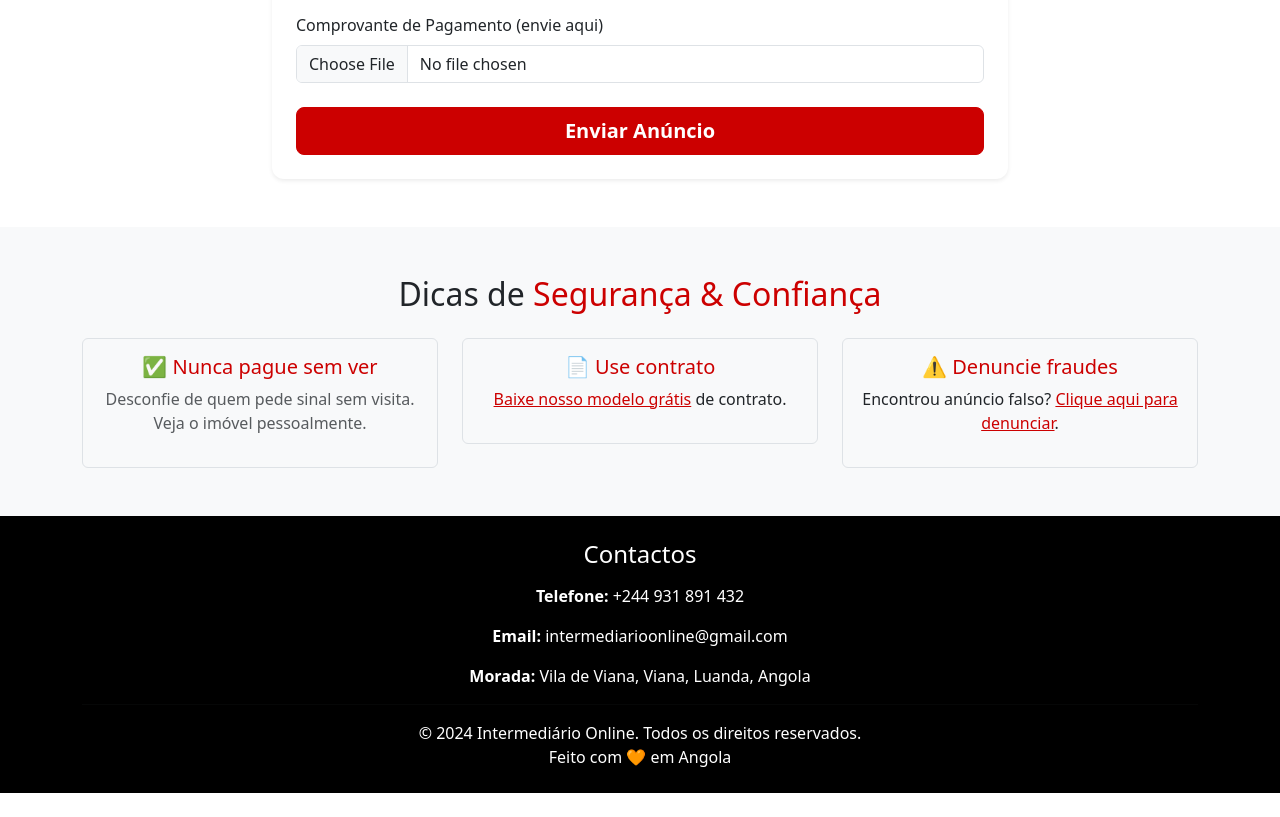
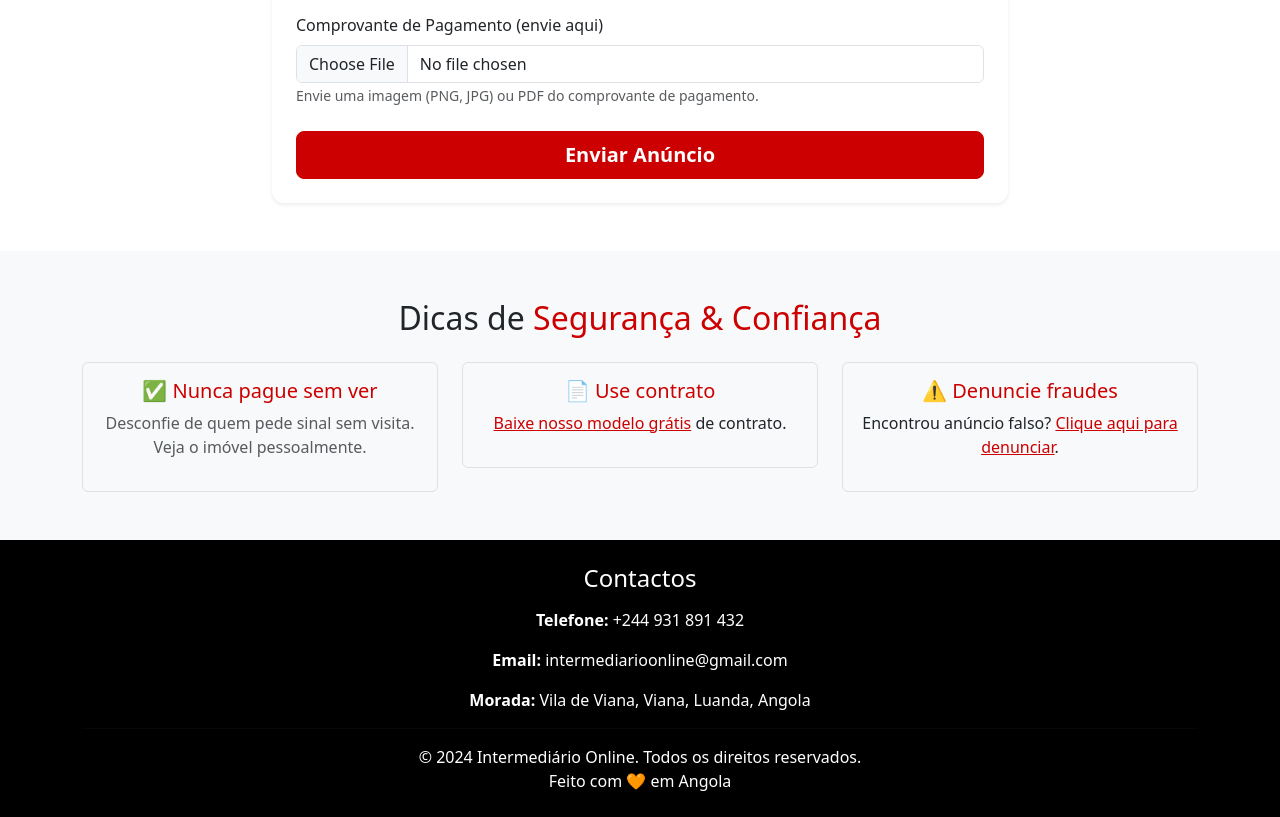
Before and after one commit to Mandante22/publico, a plain HTML site: page publico/index.html in a window 1280 px wide. Shown: the part 3534-4351 px from the top of the page. Before the commit the page ends 4327 px from the top, so only its background shows below. Drawn offline with nearby package versions, Linux system fonts and the light colour scheme; no server answers.

Commit message:
Update index.html

```diff
--- a/publico/index.html
+++ b/publico/index.html
@@ -416,7 +416,8 @@
                             </div>
                             <div class="mb-3">
                                 <label for="comprovante" class="form-label">Comprovante de Pagamento (envie aqui)</label>
-                                <input type="file" class="form-control" id="comprovante" accept="image/*" required>
+                                <input type="file" class="form-control" id="comprovante" accept="image/*,.pdf" required>
+                                <small class="text-muted">Envie uma imagem (PNG, JPG) ou PDF do comprovante de pagamento.</small>
                             </div>
 
                             <div class="d-grid mt-4">
```
